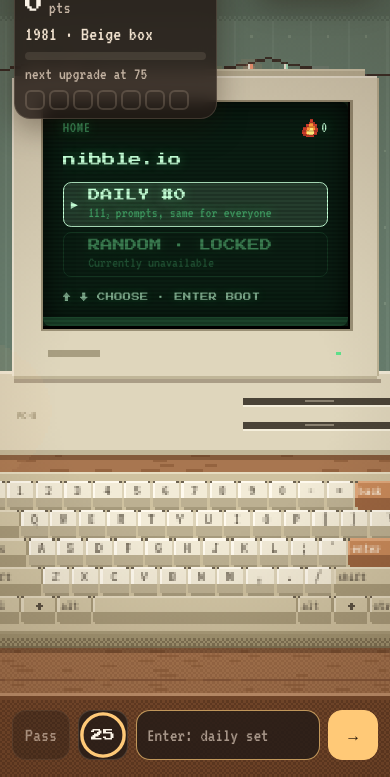
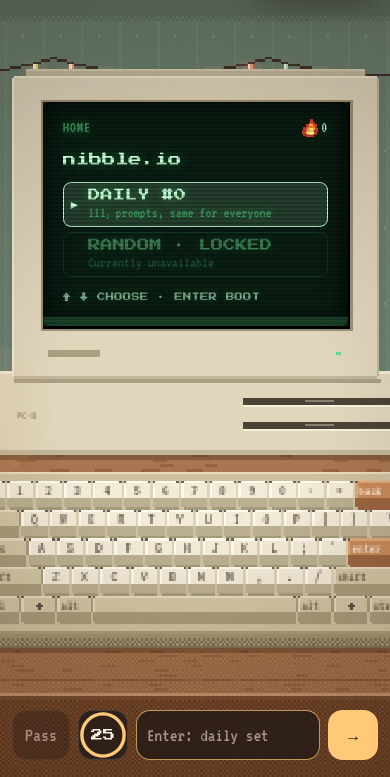
Before and after one commit to JamesaCook5/nibble.io, a website: page index.html in a window 390 px wide. Shown: the part 67-844 px from the top of the page. Drawn offline with Linux system fonts and the light colour scheme.

Commit message:
Hide mobile score panel

```diff
--- a/styles.css
+++ b/styles.css
@@ -247,7 +247,7 @@ body { --barh: 84px; }
 @media (max-width: 760px), (max-height: 520px) {
   .mprompt { display: block; position: fixed; z-index: 29; left: 12px; right: 12px; top: 128px; padding: 12px 14px; font-weight: 700; font-size: 17px; }
   .mprompt:empty { display: none; }
-  .hud-tl { min-width: 0; padding: 8px 10px; }
+  .hud-tl { display: none; }
   .score { font-size: 22px; }
   .icon-btn { width: 34px; height: 34px; }
 }
```
